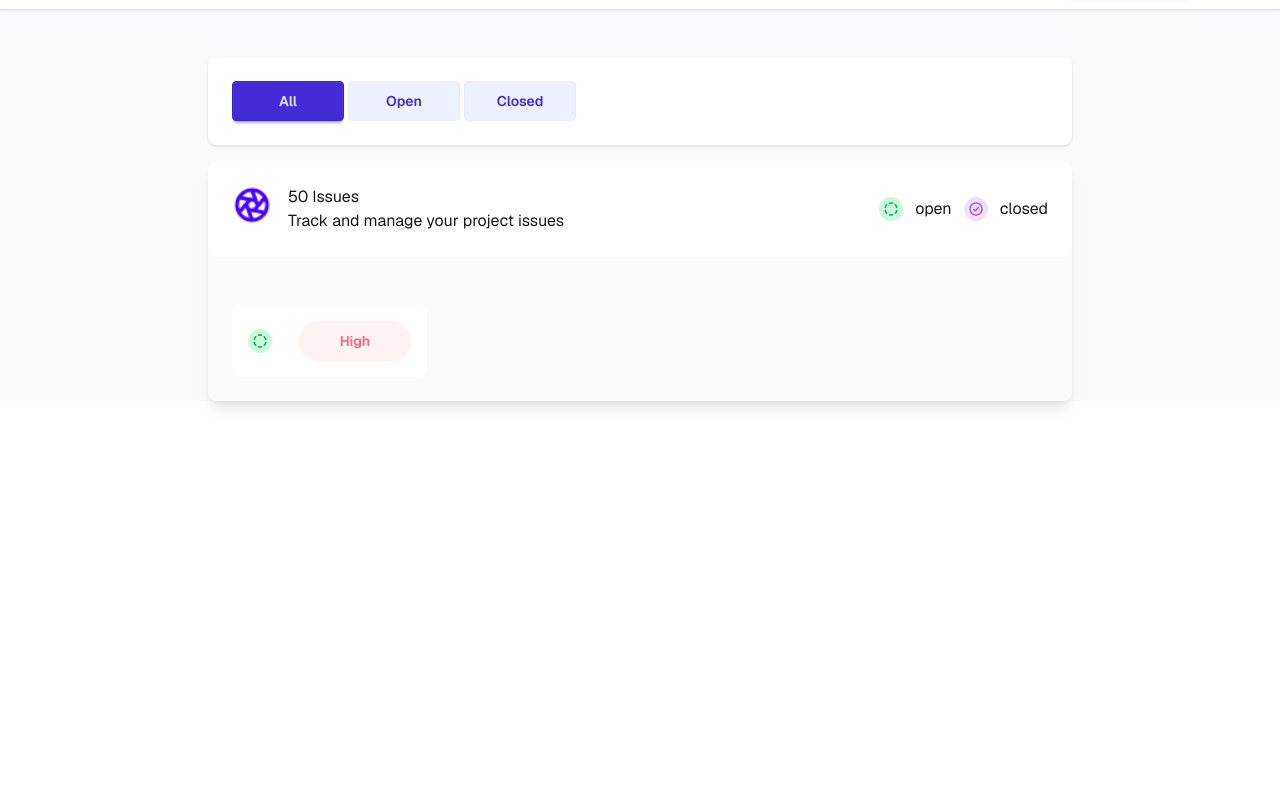
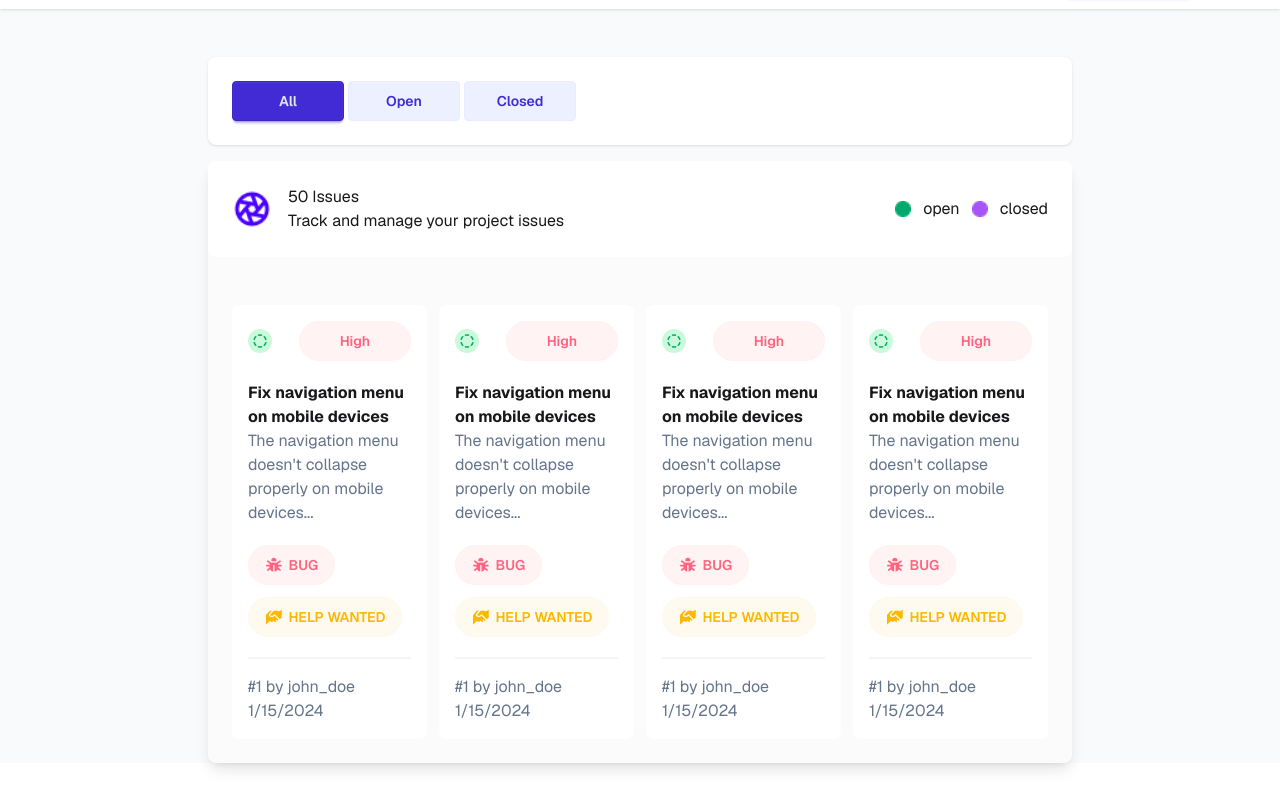
Before and after one commit to khalidhasan-m/assignment5, a plain HTML site: page home.html in a window 1280 px wide. Shown: the part 55-864 px from the top of the page. Before the commit the page ends 800 px from the top, so only its background shows below. Drawn offline with nearby package versions, Linux system fonts and the light colour scheme.

Commit message:
cards added

```diff
--- a/home.html
+++ b/home.html
@@ -79,7 +79,7 @@
       <!------------------- navbar ends here --------------------->
     </header>
     <!------------- main section starts from here ---------------->
-    <main class="my-12 mx-52">
+    <main class="mx-auto my-6 md:my-12 md:mx-24 lg:mx-52">
       <!----------- button section starts from section ----------->
       <section class="flex gap-4 bg-white p-6 rounded-lg shadow-sm mb-4">
         <div>
@@ -95,31 +95,145 @@
         <div
           class="flex justify-between items-center p-6 bg-white rounded-lg mb-6"
         >
-          <div class="flex gap-4">
+          <div class="flex items-center gap-4">
             <img class="w-10 h-10" src="./assets/Aperture.png" alt="" />
             <div>
               <h2>50 Issues</h2>
               <p>Track and manage your project issues</p>
             </div>
           </div>
-          <div class="flex gap-3 items-center">
-            <img src="./assets/Open-Status.png" alt="open status icon" />
-            <p>open</p>
-            <img src="./assets/Closed- Status .png" alt="closed status icon" />
-            <p>closed</p>
+          <div class="flex flex-wrap gap-3 items-center">
+            <div class="flex gap-3 items-center">
+              <img
+                class="w-4 h-4"
+                src="./assets/Ellipse 2.png"
+                alt="open status icon"
+              />
+              <p>open</p>
+            </div>
+            <div class="flex gap-3 items-center">
+              <img
+                class="w-4 h-4"
+                src="./assets/Ellipse 2 (1).png"
+                alt="closed status icon"
+              />
+              <p>closed</p>
+            </div>
           </div>
         </div>
         <!-- issue cards will be here -->
-        <div class="p-6 grid grid-cols-4 gap-3">
+        <div class="p-6 grid grid-cols-1 md:grid-cols-2 xl:grid-cols-4 gap-3">
           <!-- card1 -->
-          <div class="bg-white p-4 rounded-lg">
+          <div class="bg-white p-4 rounded-lg space-y-5">
             <div class="flex justify-between items-center">
               <img src="./assets/Open-Status.png" alt="open status icon" />
               <span class="btn btn-soft btn-error rounded-3xl w-28">High</span>
             </div>
-            <div></div>
-            <div></div>
-            <div></div>
+            <div>
+              <p class="font-bold text-base">
+                Fix navigation menu on mobile devices
+              </p>
+              <p class="text-base font-normal text-[#64748B]">
+                The navigation menu doesn't collapse properly on mobile
+                devices...
+              </p>
+            </div>
+            <div class="flex flex-wrap gap-3 items-center justify-between">
+              <span class="btn btn-soft btn-error rounded-3xl w-fit"
+                ><i class="fa-solid fa-bug"></i>BUG</span
+              >
+              <span class="btn btn-soft btn-warning rounded-3xl w-fit"
+                ><i class="fa-solid fa-handshake-angle"></i>HELP WANTED</span
+              >
+            </div>
+            <div class="border-t-2 border-gray-100 pt-4">
+              <p class="text-base font-normal text-[#64748B]">#1 by john_doe</p>
+              <p class="text-base font-normal text-[#64748B]">1/15/2024</p>
+            </div>
+          </div>
+          <!-- card-2 -->
+          <div class="bg-white p-4 rounded-lg space-y-5">
+            <div class="flex justify-between items-center">
+              <img src="./assets/Open-Status.png" alt="open status icon" />
+              <span class="btn btn-soft btn-error rounded-3xl w-28">High</span>
+            </div>
+            <div>
+              <p class="font-bold text-base">
+                Fix navigation menu on mobile devices
+              </p>
+              <p class="text-base font-normal text-[#64748B]">
+                The navigation menu doesn't collapse properly on mobile
+                devices...
+              </p>
+            </div>
+            <div class="flex flex-wrap gap-3 items-center justify-between">
+              <span class="btn btn-soft btn-error rounded-3xl w-fit"
+                ><i class="fa-solid fa-bug"></i>BUG</span
+              >
+              <span class="btn btn-soft btn-warning rounded-3xl w-fit"
+                ><i class="fa-solid fa-handshake-angle"></i>HELP WANTED</span
+              >
+            </div>
+            <div class="border-t-2 border-gray-100 pt-4">
+              <p class="text-base font-normal text-[#64748B]">#1 by john_doe</p>
+              <p class="text-base font-normal text-[#64748B]">1/15/2024</p>
+            </div>
+          </div>
+          <!-- card-3 -->
+          <div class="bg-white p-4 rounded-lg space-y-5">
+            <div class="flex justify-between items-center">
+              <img src="./assets/Open-Status.png" alt="open status icon" />
+              <span class="btn btn-soft btn-error rounded-3xl w-28">High</span>
+            </div>
+            <div>
+              <p class="font-bold text-base">
+                Fix navigation menu on mobile devices
+              </p>
+              <p class="text-base font-normal text-[#64748B]">
+                The navigation menu doesn't collapse properly on mobile
+                devices...
+              </p>
+            </div>
+            <div class="flex flex-wrap gap-3 items-center justify-between">
+              <span class="btn btn-soft btn-error rounded-3xl w-fit"
+                ><i class="fa-solid fa-bug"></i>BUG</span
+              >
+              <span class="btn btn-soft btn-warning rounded-3xl w-fit"
+                ><i class="fa-solid fa-handshake-angle"></i>HELP WANTED</span
+              >
+            </div>
+            <div class="border-t-2 border-gray-100 pt-4">
+              <p class="text-base font-normal text-[#64748B]">#1 by john_doe</p>
+              <p class="text-base font-normal text-[#64748B]">1/15/2024</p>
+            </div>
+          </div>
+          <!-- card-4 -->
+          <div class="bg-white p-4 rounded-lg space-y-5">
+            <div class="flex justify-between items-center">
+              <img src="./assets/Open-Status.png" alt="open status icon" />
+              <span class="btn btn-soft btn-error rounded-3xl w-28">High</span>
+            </div>
+            <div>
+              <p class="font-bold text-base">
+                Fix navigation menu on mobile devices
+              </p>
+              <p class="text-base font-normal text-[#64748B]">
+                The navigation menu doesn't collapse properly on mobile
+                devices...
+              </p>
+            </div>
+            <div class="flex flex-wrap gap-3 items-center justify-between">
+              <span class="btn btn-soft btn-error rounded-3xl w-fit"
+                ><i class="fa-solid fa-bug"></i>BUG</span
+              >
+              <span class="btn btn-soft btn-warning rounded-3xl w-fit"
+                ><i class="fa-solid fa-handshake-angle"></i>HELP WANTED</span
+              >
+            </div>
+            <div class="border-t-2 border-gray-100 pt-4">
+              <p class="text-base font-normal text-[#64748B]">#1 by john_doe</p>
+              <p class="text-base font-normal text-[#64748B]">1/15/2024</p>
+            </div>
           </div>
         </div>
       </section>
```
